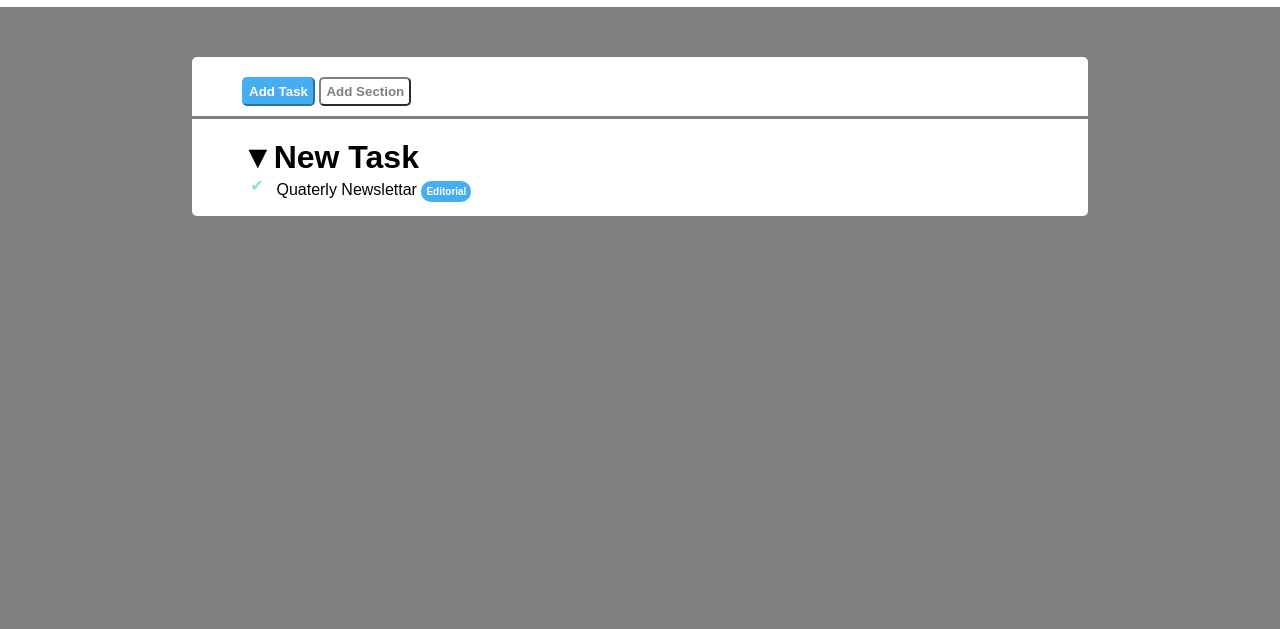
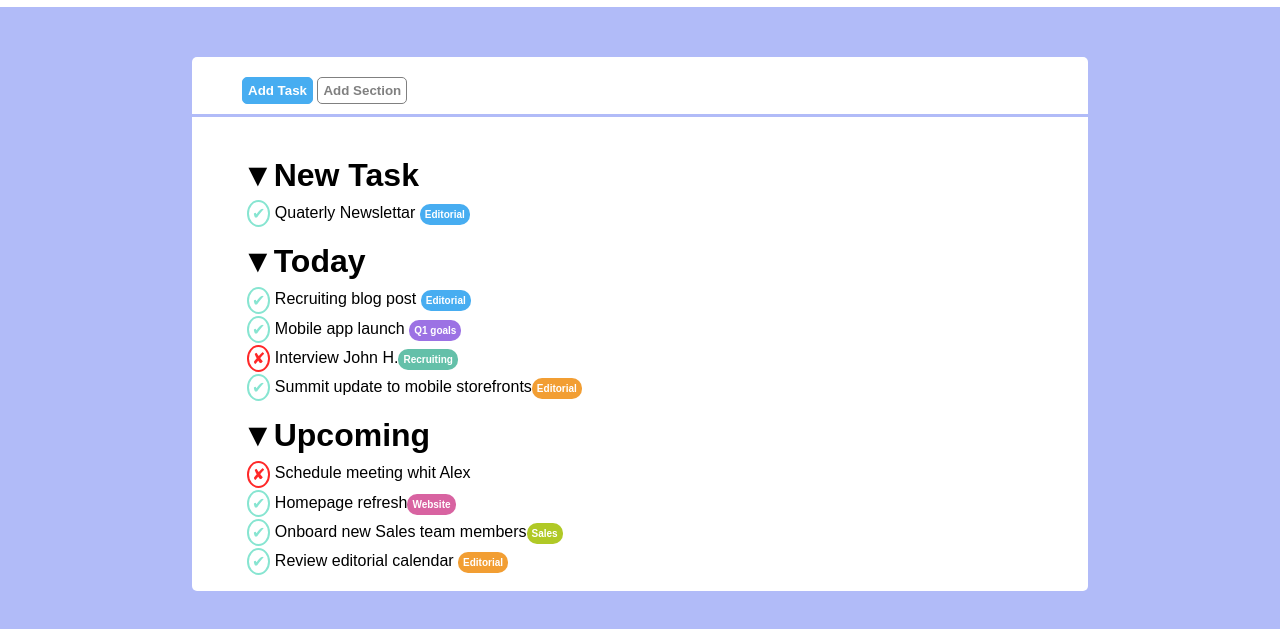
Before and after one commit to marcovalerio93/html-css-toboolist, a plain HTML site: page index.html in a window 1280 px wide. Shown: the part 63-692 px from the top of the page. Drawn offline with Linux system fonts and the light colour scheme.

Commit message:
conclusione

```diff
--- a/css/style.css
+++ b/css/style.css
@@ -25,7 +25,7 @@
 
 /* inzio main */
 body{
-    background-color: gray;
+    background-color: #b1bbf8;
 
 }
 #container{
@@ -44,6 +44,15 @@ body{
     padding-bottom: 10px;
 }
 
+button{
+    padding: 5px;
+    background-color:#fff;
+    border-radius: 5px;
+    color:gray;
+    font-weight: bold;
+    border-color:gray;
+    border: solid 1px;
+}
 #azzuro{
     padding: 5px;
     background-color: #47adf1;
@@ -51,14 +60,6 @@ body{
     color: #fff;
     font-weight: bold;
     border-color: #47adf1;
-}
-#bianco{
-    padding: 5px;
-    background-color:#fff;
-    border-radius: 5px;
-    color:gray;
-    font-weight: bold;
-    border-color:gray;
 }
 /* fine botton */
 /* inizio lista */
@@ -70,23 +71,47 @@ body{
     border-bottom-right-radius: 5px;
     padding-left: 50px;
     padding-top: 20px;
-    padding-bottom: 10px;
+    padding-bottom: 20px;
+    color: #000;
 }
-
+h1{
+    margin-top: 20px;
+}
 h1:before{
     content: '\25BC';
 }
-#check{
-    display: inline-block;
+
+p{
+    line-height:normal;
+    margin-left: 5px;
+    margin-top: 10px;
+}
+.check{
     color: #87e5d1;
     width: 30px;
     height: 30px;
     border-radius: 50%;
-    border-color: #000;
+    border: solid 2px;
+    border-color:#87e5d1;
     text-align: center;
     vertical-align: middle;
+    line-height: normal;
+    padding: 3px;
 }
-#editorial{
+.cross{
+    color: #ff2828;
+    width: 30px;
+    height: 30px;
+    border-radius: 50%;
+    border: solid 2px;
+    border-color:#ff2828;
+    text-align: center;
+    vertical-align: middle;
+    line-height: normal;
+    padding: 3px;
+
+}
+.editorial{
     color: #fff;
     background-color:#47adf1;
     padding: 5px;
@@ -94,3 +119,47 @@ h1:before{
     font-weight: bold;
     font-size:x-small;
 }
+.q1{
+    color: #fff;
+    background-color: #9c72e4;
+    padding: 5px;
+    border-radius: 10px;
+    font-weight: bold;
+    font-size:x-small;
+}
+.recruiting{
+    color: #fff;
+    background-color: #64c0a9;
+    padding: 5px;
+    border-radius: 10px;
+    font-weight: bold;
+    font-size:x-small;
+
+}
+.mobile{
+    color: #fff;
+    background-color: #f29e33;
+    padding: 5px;
+    border-radius: 10px;
+    font-weight: bold;
+    font-size:x-small;
+
+}
+.website{
+    color: #fff;
+    background-color: #d863a1;
+    padding: 5px;
+    border-radius: 10px;
+    font-weight: bold;
+    font-size:x-small;
+
+
+}
+.sales{
+    color: #fff;
+    background-color: #b0c926;
+    padding: 5px;
+    border-radius: 10px;
+    font-weight: bold;
+    font-size:x-small;
+}
--- a/index.html
+++ b/index.html
@@ -21,16 +21,41 @@
             <!-- inizio sezione botton -->
             <div class="button">
                 <button id="azzuro">Add Task</button>
-                <button id="bianco">Add Section</button>
+                <button>Add Section</button>
             </div>
             <div class="liste" >
                 <h1>New Task</h1>
                 <p>
-                    <span id="check">&#10004</span> Quaterly Newslettar <span id="editorial">Editorial</span>
+                    <span class="check">&#10004</span> Quaterly Newslettar <span class="editorial">Editorial</span>
+                </p>
+                <h1>Today</h1>
+                <p>
+                    <span class="check">&#10004</span> Recruiting blog post <span class="editorial">Editorial</span>
+                </p>
+                <p>
+                    <span class="check">&#10004</span> Mobile app launch <span class="q1">Q1 goals</span>
+                </p>
+                <p>
+                    <span class="cross">&#x2718</span> Interview John H.<span class="recruiting">Recruiting</span>
+                </p>
+                <p>
+                    <span class="check">&#10004</span> Summit update to mobile storefronts<span class="mobile">Editorial</span>
                 </p>
 
+                <h1>Upcoming</h1>
+                <p>
+                    <span class="cross">&#x2718</span> Schedule meeting whit Alex
+                </p>
+                <p>
+                    <span class="check">&#10004</span> Homepage refresh<span class="website">Website</span>
+                </p>
+                <p>
+                    <span class="check">&#10004</span> Onboard new Sales team members<span class="sales">Sales</span>
+                </p>
+                <p>
+                    <span class="check">&#10004</span> Review editorial calendar <span class="mobile">Editorial</span>
+                </p>
             </div>
-
         </main>
     </div>
 
```
